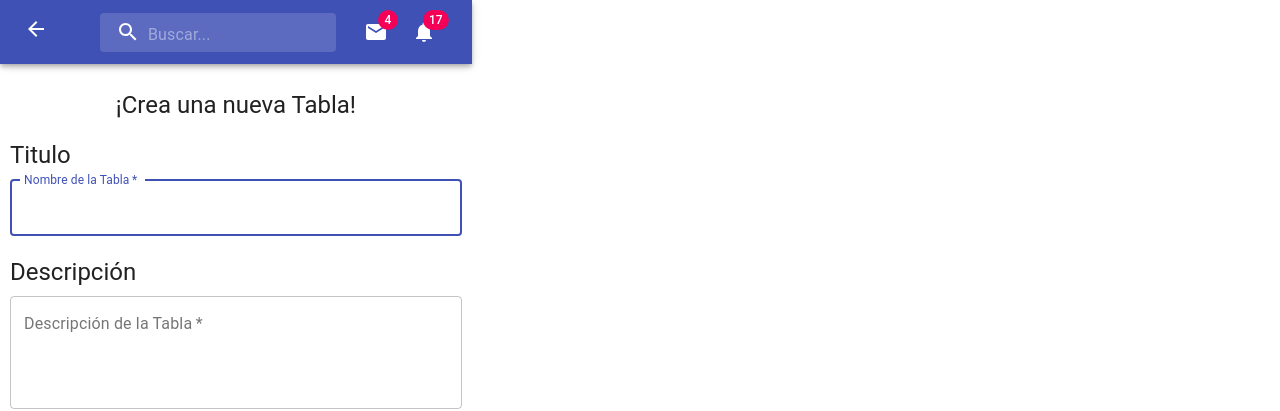
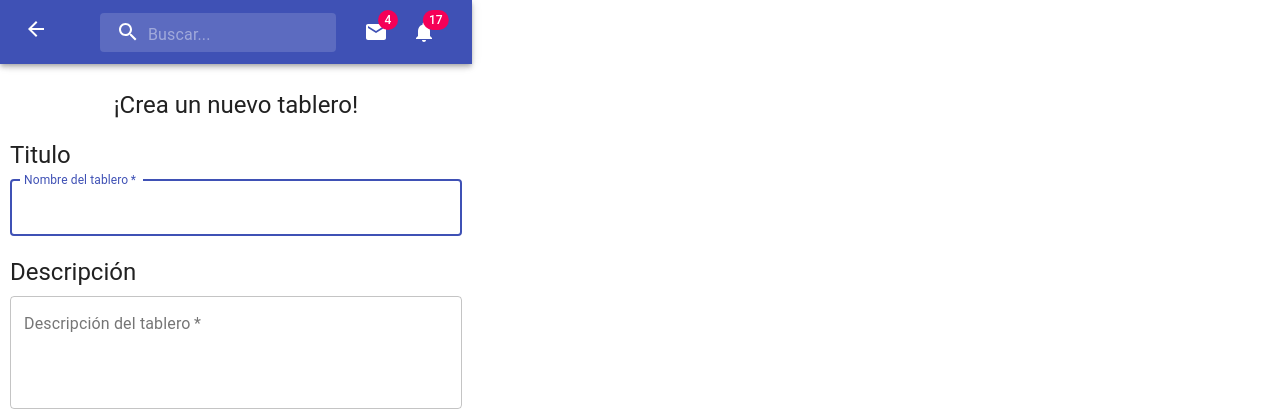
Before and after one commit to CynGames/paef-web-page, a React (Create React App) app: page /tablecreation in a window 1280 px wide. Shown: the top 411 px of the page. Built offline with nearby package versions, Linux system fonts and the light colour scheme.

Commit message:
correccion de textos dentro de las paginas

```diff
--- a/src/Components/Table Creation/TableCreation.js
+++ b/src/Components/Table Creation/TableCreation.js
@@ -57,7 +57,7 @@ export default function TableCreation() {
         </form> */}
           <Container maxWidth="sm" >
             <Typography component="h1" className={classes.header} variant="h5" align="center" color="textPrimary" gutterBottom>
-            ¡Crea una nueva Tabla!
+            ¡Crea un nuevo tablero!
             </Typography>
           </Container>
         </div>
@@ -78,7 +78,7 @@ export default function TableCreation() {
                 required
                 fullWidth
                 id="firstName"
-                label="Nombre de la Tabla"
+                label="Nombre del tablero"
                 autoFocus
               />
           </Container>
@@ -95,7 +95,7 @@ export default function TableCreation() {
                 required
                 fullWidth
                 id="firstName"
-                label="Descripción de la Tabla"
+                label="Descripción del tablero"
                 multiline
                 rows="4"
                 rowsMax="10"
```
